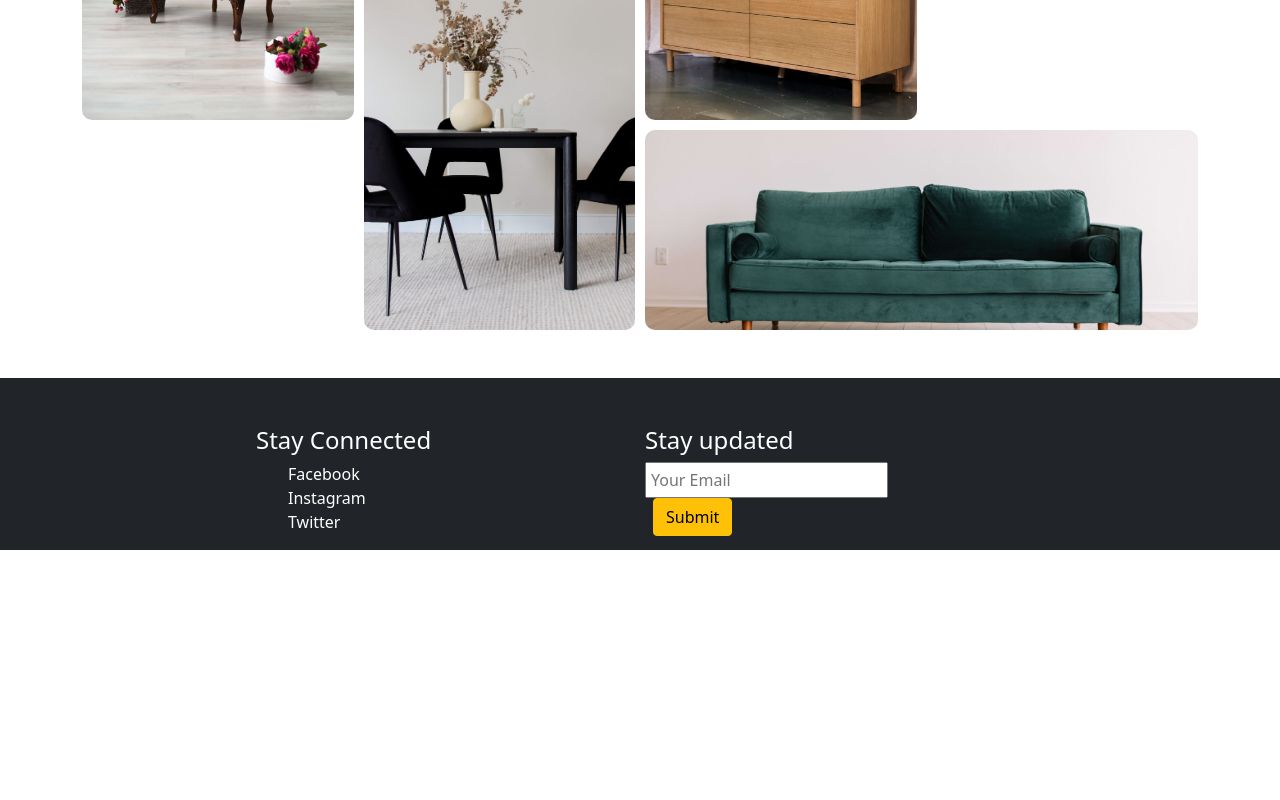
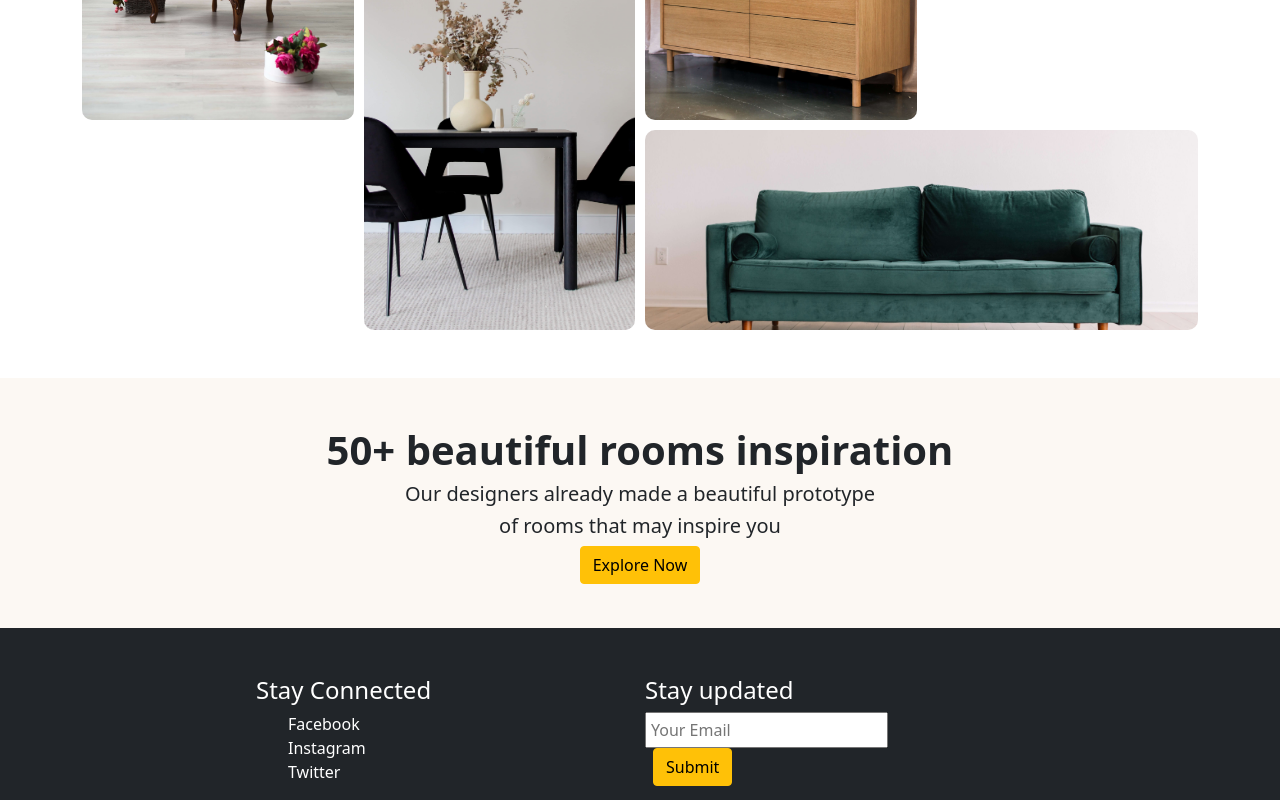
Before and after one commit to PranoySarker/Home-Reserve, a React (Create React App) app: page / in a window 1280 px wide. Shown: the part 1280-2080 px from the top of the page. Before the commit the page ends 1830 px from the top, so only its background shows below. Built offline with nearby package versions, Linux system fonts and the light colour scheme; no server answers.

Commit message:
extra setion

```diff
--- a/src/components/AddNew/AddNew.js
+++ b/src/components/AddNew/AddNew.js
@@ -19,7 +19,7 @@ const AddNew = () => {
             description: description
         }
 
-        fetch('http://localhost:5000/inventory', {
+        fetch('protected-earth-63464.herokuapp.com/://protected-earth-63464.herokuapp.com/inventory', {
             method: 'POST',
             headers: {
                 'content-type': 'application/json'
--- a/src/components/Home/Home.js
+++ b/src/components/Home/Home.js
@@ -2,6 +2,7 @@ import React from 'react';
 import Banner from '../Banner/Banner';
 import Items from '../Items/Items';
 import NewArrival from '../NewArrival/NewArrival';
+import Room from '../Room/Room';
 import Footer from '../Shared/Footer/Footer';
 
 const Home = () => {
@@ -10,6 +11,7 @@ const Home = () => {
             <Banner></Banner>
             <Items></Items>
             <NewArrival></NewArrival>
+            <Room></Room>
             <Footer></Footer>
         </div>
     );
--- a/src/components/ItemDetails/ItemDetails.js
+++ b/src/components/ItemDetails/ItemDetails.js
@@ -9,7 +9,7 @@ const ItemDetails = () => {
     const [isReload, setIsReload] = useState(false);
 
     useEffect(() => {
-        const url = `http://localhost:5000/inventory/${id}`;
+        const url = `https://protected-earth-63464.herokuapp.com/inventory/${id}`;
         fetch(url)
             .then(res => res.json())
             .then(data => setInventory(data))
@@ -20,7 +20,7 @@ const ItemDetails = () => {
         const quantity = event.target.quantity.value;
         console.log(quantity);
 
-        const url = `http://localhost:5000/inventory/${id}`;
+        const url = `https://protected-earth-63464.herokuapp.com/inventory/${id}`;
         fetch(url, {
             method: 'PUT',
             body: JSON.stringify({
@@ -46,7 +46,7 @@ const ItemDetails = () => {
         // const newProduct = { quantity: updateQuantity, ...rest };
         // setInventory(newProduct);
 
-        const url = `http://localhost:5000/inventory/${id}`;
+        const url = `https://protected-earth-63464.herokuapp.com/inventory/${id}`;
         fetch(url, {
             method: 'PUT',
             body: JSON.stringify({
--- a/src/components/ManageInventory/ManageInventory.js
+++ b/src/components/ManageInventory/ManageInventory.js
@@ -10,7 +10,7 @@ const ManageInventory = () => {
     const handleDelete = id => {
         const proceed = window.confirm('Are You Sure To Delete?');
         if (proceed) {
-            const url = `http://localhost:5000/inventory/${id}`;
+            const url = `https://protected-earth-63464.herokuapp.com/inventory/${id}`;
             fetch(url, {
                 method: 'DELETE',
             })
--- /dev/null
+++ b/src/components/Room/Room.js
@@ -0,0 +1,21 @@
+import React from 'react';
+import { Button } from 'react-bootstrap';
+
+const Room = () => {
+    return (
+        <div className='mt-5'
+            style={{
+                backgroundColor: '#FCF8F3',
+                height: '250px'
+            }}>
+            <div className='text-center d-block my-auto pt-5'>
+                <h1 className='fw-bold'>50+ beautiful rooms inspiration</h1>
+                <h5>Our designers already made a beautiful prototype</h5>
+                <h5>of rooms that may inspire you</h5>
+                <Button variant='warning'>Explore Now</Button>
+            </div>
+        </div>
+    );
+};
+
+export default Room;
--- a/src/components/Shared/Footer/Footer.js
+++ b/src/components/Shared/Footer/Footer.js
@@ -4,7 +4,7 @@ import { Button } from 'react-bootstrap';
 
 const Footer = () => {
     return (
-        <div className='bg-dark mt-5 text-white foo-ter'>
+        <div className='bg-dark text-white foo-ter'>
             <div className='left '>
                 <h4>Stay Connected</h4>
                 <ul>
--- a/src/components/Shared/Header/Header.js
+++ b/src/components/Shared/Header/Header.js
@@ -30,7 +30,9 @@ const Header = () => {
                         <Nav>
                             {
                                 user ?
-                                    <Navbar.Text>
+                                    <Navbar.Text className='d-flex align-items-center'>
+                                        <Nav.Link as={Link} to='/additem'>Add Item</Nav.Link>
+                                        <Nav.Link as={Link} to='/' disabled>My Item</Nav.Link>
                                         <Nav.Link className='d-flex align-items-center'>
                                             <p className='mt-2 px-3'>{user.email}</p>
                                             <Button variant='secondary' onClick={logOut}>Log Out</Button>
--- a/src/components/hooks/useInventory.js
+++ b/src/components/hooks/useInventory.js
@@ -4,7 +4,7 @@ const useInventory = () => {
     const [inventories, setInventories] = useState([]);
 
     useEffect(() => {
-        const url = 'http://localhost:5000/inventory';
+        const url = 'https://protected-earth-63464.herokuapp.com/inventory';
         fetch(url)
             .then(res => res.json())
             .then(data => setInventories(data))
```
Also changed, not shown: src/firebase.init.js (+8 -0 lines), firebase.json (added), 2 other files (tests, documents, lock files or other folders).
